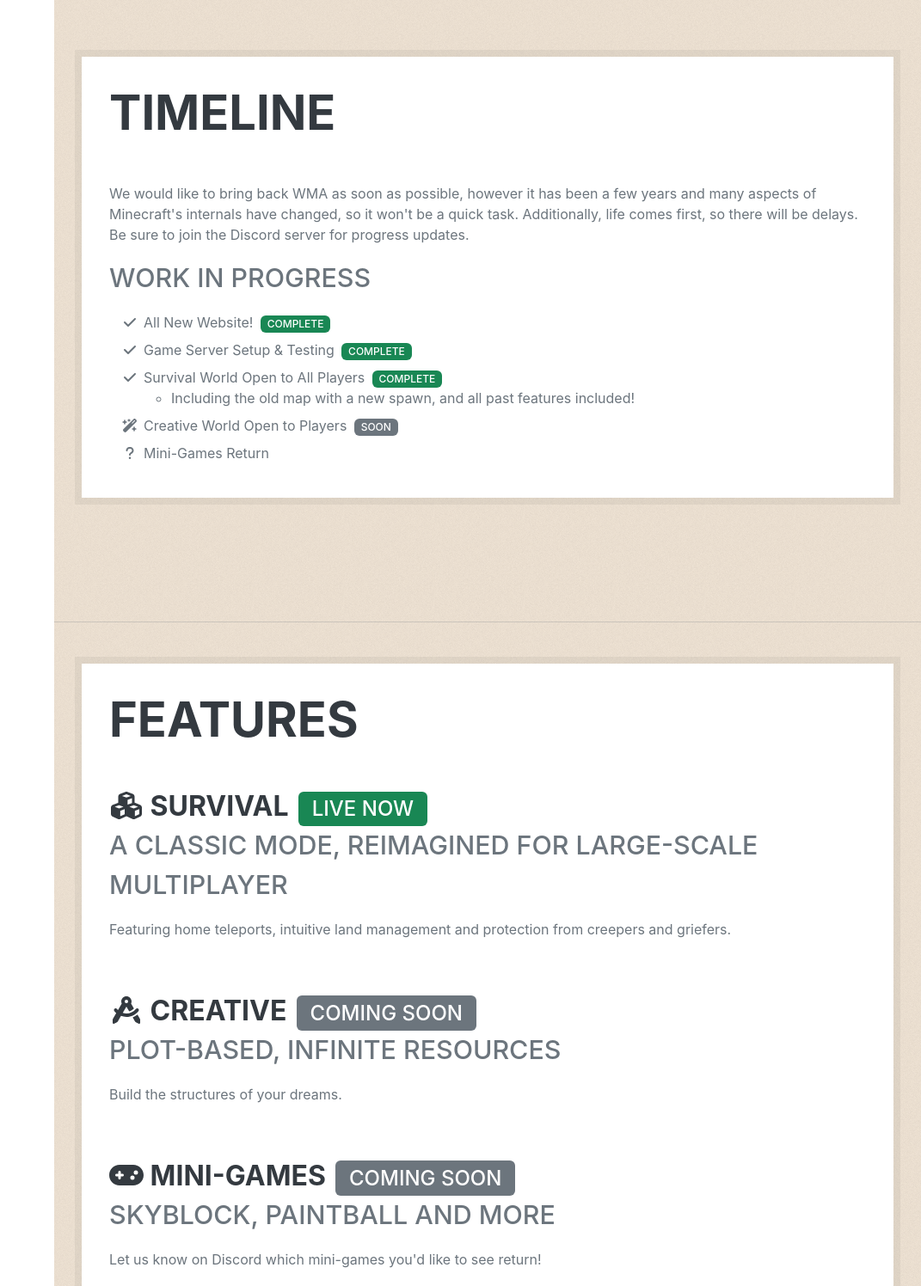
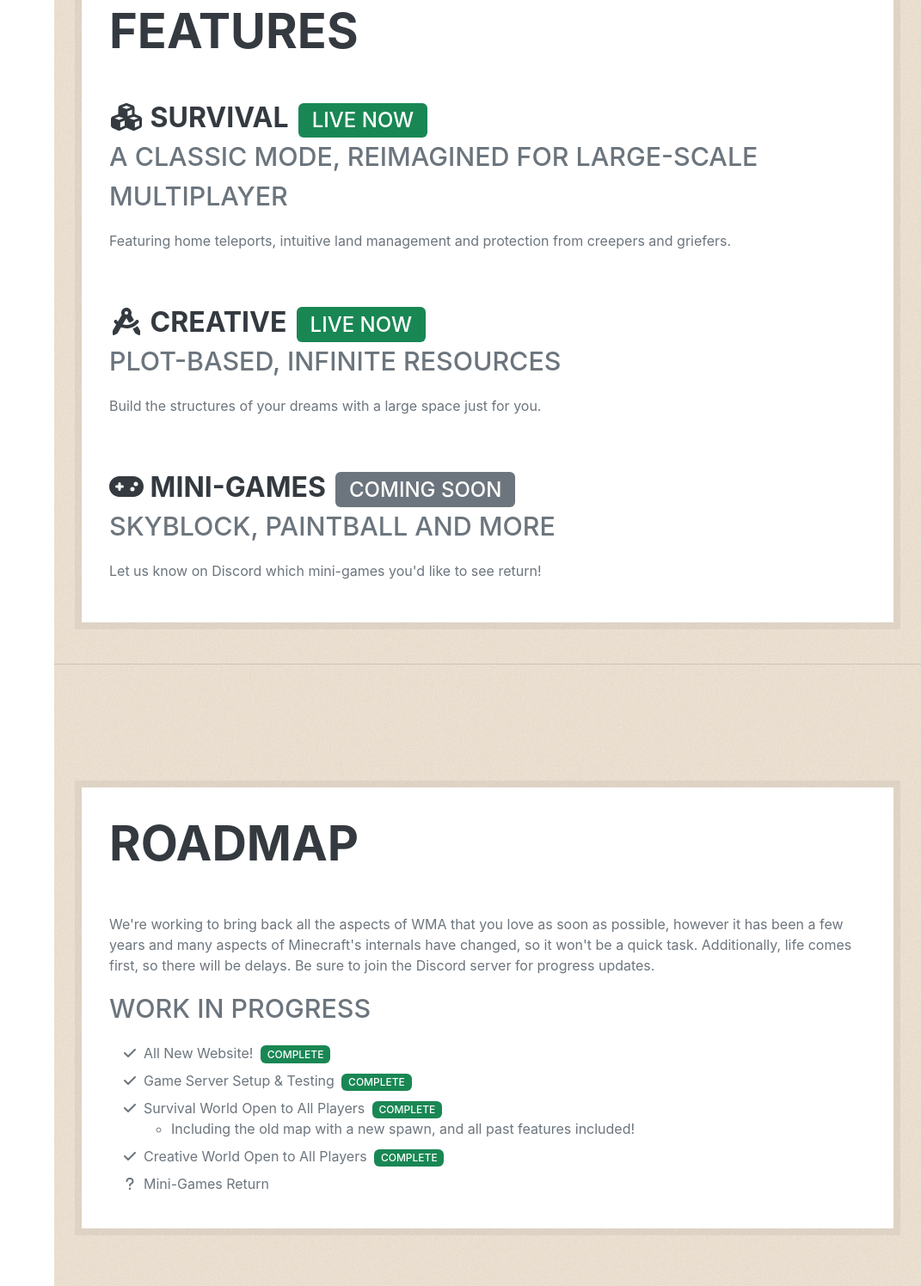
Before and after one commit to WMCAlliance/WMCAlliance.github.io, a plain HTML site: page index.html in a window 1280 px wide. Shown: the part 885-2381 px from the top of the page at 86% size, without its empty margins (209-1280 px from the left). Drawn offline with nearby package versions, Linux system fonts and the light colour scheme; no server answers; a web font is replaced by a local one.

Commit message:
Creative is now live

```diff
--- a/index.html
+++ b/index.html
@@ -37,8 +37,8 @@
             <div class="w-100">
                 <ul class="navbar-nav">
                     <li class="nav-item"><a class="nav-link js-scroll-trigger" href="#home">Home</a></li>
-                    <li class="nav-item"><a class="nav-link js-scroll-trigger" href="#timeline">Timeline</a></li>
                     <li class="nav-item"><a class="nav-link js-scroll-trigger" href="#features">Features</a></li>
+                    <li class="nav-item"><a class="nav-link js-scroll-trigger" href="#roadmap">Roadmap</a></li>
                     <li class="nav-item"><a class="nav-link js-scroll-trigger" href="#rules">Rules</a></li>
                 </ul>
                 <hr class="invisible" />
@@ -117,11 +117,52 @@
             </div>
         </section>
         <hr class="m-0" />
-        <!-- Timeline -->
-        <section class="resume-section" id="timeline">
+        <!-- Features -->
+        <section class="resume-section" id="features">
             <div class="resume-section-content">
-                <h2 class="mb-5">Timeline</h2>
-                <p>We would like to bring back WMA as soon as possible, however it has been a few years and many aspects
+                <h2 class="mb-5">Features</h2>
+                <div class="d-flex flex-column flex-md-row justify-content-between mb-5">
+                    <div class="flex-grow-1">
+                        <h3 class="mb-0">
+                            <i class="fas fa-cubes fa-fw"></i>
+                            <span>Survival</span>
+                            <span class="badge bg-success ms-1">LIVE NOW</span>
+                        </h3>
+                        <div class="subheading mb-3">A classic mode, reimagined for large-scale multiplayer</div>
+                        <p>Featuring home teleports, intuitive land management and protection from creepers and
+                            griefers.</p>
+                    </div>
+                </div>
+                <div class="d-flex flex-column flex-md-row justify-content-between mb-5">
+                    <div class="flex-grow-1">
+                        <h3 class="mb-0">
+                            <i class="fas fa-compass-drafting fa-fw"></i>
+                            <span>Creative</span>
+                            <span class="badge bg-success ms-1">LIVE NOW</span>
+                        </h3>
+                        <div class="subheading mb-3">Plot-based, infinite resources</div>
+                        <p>Build the structures of your dreams with a large space just for you.</p>
+                    </div>
+                </div>
+                <div class="d-flex flex-column flex-md-row justify-content-between mb-0">
+                    <div class="flex-grow-1">
+                        <h3 class="mb-0">
+                            <i class="fas fa-gamepad fa-fw"></i>
+                            <span>Mini-Games</span>
+                            <span class="badge bg-secondary ms-1">COMING SOON</span>
+                        </h3>
+                        <div class="subheading mb-3">SkyBlock, Paintball and more</div>
+                        <p>Let us know on Discord which mini-games you'd like to see return!</p>
+                    </div>
+                </div>
+            </div>
+        </section>
+        <hr class="m-0" />
+        <!-- Roadmap -->
+        <section class="resume-section" id="roadmap">
+            <div class="resume-section-content">
+                <h2 class="mb-5">Roadmap</h2>
+                <p>We're working to bring back all the aspects of WMA that you love as soon as possible, however it has been a few years and many aspects
                     of Minecraft's internals have changed, so it won't be a quick task. Additionally, life comes first,
                     so there will be delays. Be sure to join the Discord server for progress updates.</p>
                 <div class="subheading mb-3">Work In Progress</div>
@@ -142,55 +183,14 @@
                         </ul>
                     </li>
                     <li class="mb-2">
-                        <span class="fa-li"><i class="fas fa-wand-magic-sparkles"></i></span>
-                        Creative World Open to Players <span class="badge bg-secondary ms-1">SOON</span>
+                        <span class="fa-li"><i class="fas fa-check"></i></span>
+                        Creative World Open to All Players <span class="badge bg-success ms-1">COMPLETE</span>
                     </li>
                     <li class="mb-2">
                         <span class="fa-li"><i class="fas fa-question"></i></span>
                         Mini-Games Return
                     </li>
                 </ul>
-            </div>
-        </section>
-        <hr class="m-0" />
-        <!-- Skills-->
-        <section class="resume-section" id="features">
-            <div class="resume-section-content">
-                <h2 class="mb-5">Features</h2>
-                <div class="d-flex flex-column flex-md-row justify-content-between mb-5">
-                    <div class="flex-grow-1">
-                        <h3 class="mb-0">
-                            <i class="fas fa-cubes fa-fw"></i>
-                            <span>Survival</span>
-                            <span class="badge bg-success ms-1">LIVE NOW</span>
-                        </h3>
-                        <div class="subheading mb-3">A classic mode, reimagined for large-scale multiplayer</div>
-                        <p>Featuring home teleports, intuitive land management and protection from creepers and
-                            griefers.</p>
-                    </div>
-                </div>
-                <div class="d-flex flex-column flex-md-row justify-content-between mb-5">
-                    <div class="flex-grow-1">
-                        <h3 class="mb-0">
-                            <i class="fas fa-compass-drafting fa-fw"></i>
-                            <span>Creative</span>
-                            <span class="badge bg-secondary ms-1">COMING SOON</span>
-                        </h3>
-                        <div class="subheading mb-3">Plot-based, infinite resources</div>
-                        <p>Build the structures of your dreams.</p>
-                    </div>
-                </div>
-                <div class="d-flex flex-column flex-md-row justify-content-between mb-0">
-                    <div class="flex-grow-1">
-                        <h3 class="mb-0">
-                            <i class="fas fa-gamepad fa-fw"></i>
-                            <span>Mini-Games</span>
-                            <span class="badge bg-secondary ms-1">COMING SOON</span>
-                        </h3>
-                        <div class="subheading mb-3">SkyBlock, Paintball and more</div>
-                        <p>Let us know on Discord which mini-games you'd like to see return!</p>
-                    </div>
-                </div>
             </div>
         </section>
         <hr class="m-0" />
```
